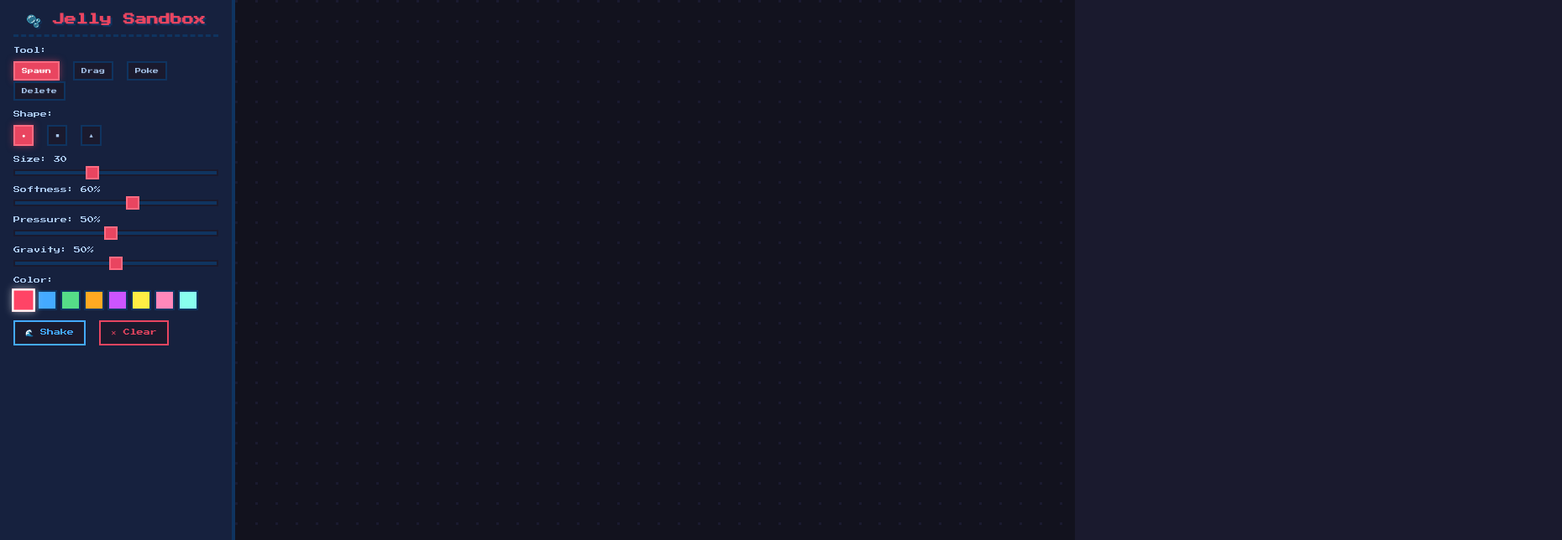
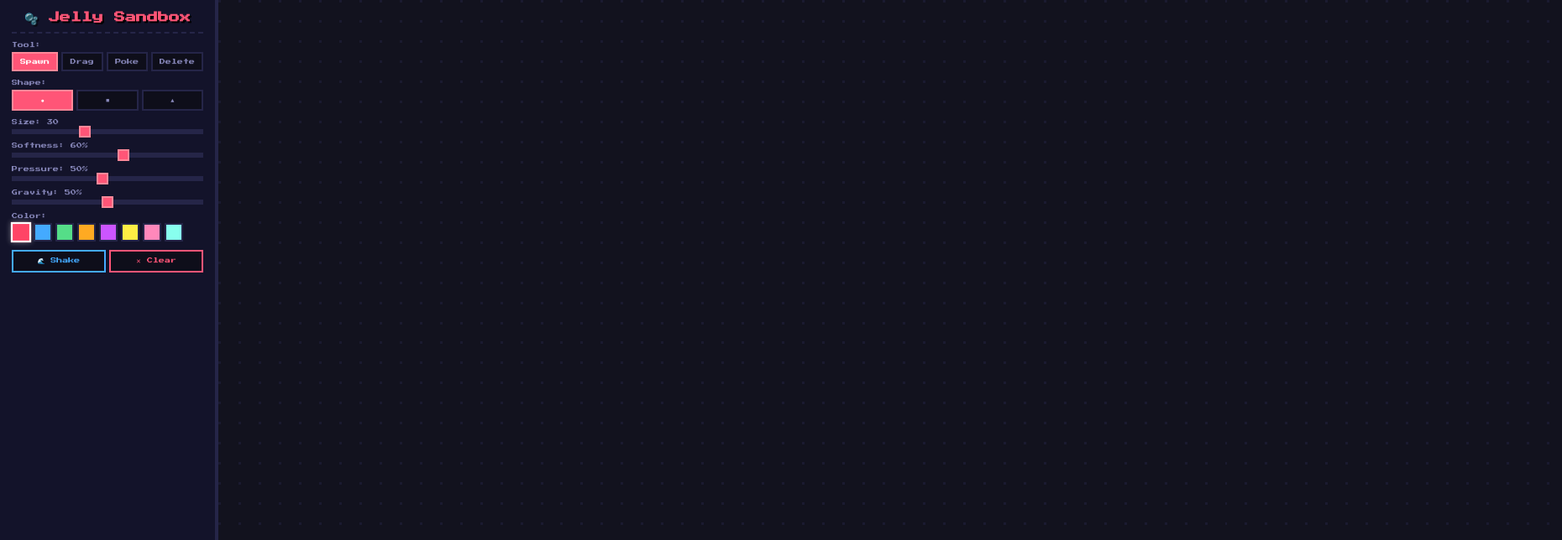
Before and after one commit to corrodedfridge-tech/SOFTJELLYPHYSICS, a plain HTML site: page index.html in a window 1280 px wide. Shown: the top 644 px of the page at 84% size, 1860 px wide, since content can reach past the window. Drawn offline with Linux system fonts and the light colour scheme.

Commit message:
Update style.css

```diff
--- a/style.css
+++ b/style.css
@@ -7,12 +7,13 @@
 }
 
 body {
-    background: #1a1a2e;
+    background: #0e0e1a;
     overflow: hidden;
     font-family: 'Press Start 2P', monospace;
     display: flex;
     user-select: none;
     -webkit-user-select: none;
+    height: 100vh;
 }
 
 #canvas {
@@ -24,70 +25,72 @@ body {
 }
 
 #ui {
-    width: 280px;
-    min-width: 280px;
-    background: #16213e;
-    border-right: 4px solid #0f3460;
-    padding: 16px;
+    width: 260px;
+    min-width: 260px;
+    background: #13132a;
+    border-right: 4px solid #252548;
+    padding: 14px;
     overflow-y: auto;
     display: flex;
     flex-direction: column;
-    gap: 12px;
-    z-index: 10;
+    gap: 10px;
     height: 100vh;
 }
 
 #ui h1 {
-    color: #e94560;
-    font-size: 14px;
+    color: #ff5577;
+    font-size: 13px;
     text-align: center;
-    text-shadow: 2px 2px #0f3460;
+    text-shadow: 2px 2px #000;
     padding-bottom: 8px;
-    border-bottom: 3px dashed #0f3460;
+    border-bottom: 2px dashed #252548;
 }
 
 .controls {
     display: flex;
     flex-direction: column;
-    gap: 12px;
+    gap: 10px;
 }
 
 .control-group {
     display: flex;
-    flex-wrap: wrap;
-    gap: 6px;
-    align-items: center;
+    flex-direction: column;
+    gap: 5px;
 }
 
 .control-group label {
-    color: #a7c5eb;
-    font-size: 8px;
-    width: 100%;
-    margin-bottom: 2px;
+    color: #8888bb;
+    font-size: 7px;
+}
+
+.btn-row {
+    display: flex;
+    gap: 4px;
+    flex-wrap: wrap;
 }
 
 .tool-btn, .shape-btn {
     font-family: 'Press Start 2P', monospace;
     font-size: 7px;
     padding: 6px 8px;
-    border: 2px solid #0f3460;
-    background: #1a1a2e;
-    color: #a7c5eb;
+    border: 2px solid #252548;
+    background: #0e0e1a;
+    color: #8888bb;
     cursor: pointer;
     transition: all 0.1s;
-    image-rendering: pixelated;
+    flex: 1;
+    text-align: center;
 }
 
 .tool-btn:hover, .shape-btn:hover {
-    background: #0f3460;
-    color: #fff;
+    background: #252548;
+    color: #ccccff;
 }
 
 .tool-btn.active, .shape-btn.active {
-    background: #e94560;
+    background: #ff5577;
     color: #fff;
-    border-color: #ff6b81;
-    box-shadow: 0 0 8px rgba(233, 69, 96, 0.5);
+    border-color: #ff8899;
 }
 
 .color-swatches {
@@ -97,109 +100,85 @@ body {
 }
 
 .color-btn {
-    width: 24px;
-    height: 24px;
-    border: 2px solid #0f3460;
+    width: 22px;
+    height: 22px;
+    border: 2px solid #252548;
     cursor: pointer;
-    transition: transform 0.1s;
     padding: 0;
 }
 
-.color-btn:hover {
-    transform: scale(1.2);
-}
-
+.color-btn:hover { transform: scale(1.15); }
 .color-btn.active {
     border-color: #fff;
-    box-shadow: 0 0 8px rgba(255,255,255,0.5);
-    transform: scale(1.15);
+    box-shadow: 0 0 6px rgba(255,255,255,0.4);
+    transform: scale(1.1);
 }
 
 input[type="range"] {
     width: 100%;
-    height: 8px;
+    height: 6px;
     -webkit-appearance: none;
     appearance: none;
-    background: #0f3460;
+    background: #252548;
     outline: none;
-    border: 2px solid #1a1a2e;
 }
 
 input[type="range"]::-webkit-slider-thumb {
     -webkit-appearance: none;
-    appearance: none;
-    width: 16px;
-    height: 16px;
-    background: #e94560;
+    width: 14px; height: 14px;
+    background: #ff5577;
     cursor: pointer;
-    border: 2px solid #ff6b81;
+    border: 2px solid #ff8899;
 }
 
 input[type="range"]::-moz-range-thumb {
-    width: 16px;
-    height: 16px;
-    background: #e94560;
+    width: 14px; height: 14px;
+    background: #ff5577;
     cursor: pointer;
-    border: 2px solid #ff6b81;
+    border: 2px solid #ff8899;
     border-radius: 0;
 }
 
 .danger-btn, .action-btn {
     font-family: 'Press Start 2P', monospace;
-    font-size: 8px;
-    padding: 8px 12px;
+    font-size: 7px;
+    padding: 7px 10px;
     border: 2px solid;
     cursor: pointer;
     flex: 1;
-    transition: all 0.1s;
+    text-align: center;
 }
 
 .danger-btn {
-    background: #1a1a2e;
-    color: #e94560;
-    border-color: #e94560;
+    background: #0e0e1a;
+    color: #ff5577;
+    border-color: #ff5577;
 }
-
-.danger-btn:hover {
-    background: #e94560;
-    color: #fff;
-}
+.danger-btn:hover { background: #ff5577; color: #fff; }
 
 .action-btn {
-    background: #1a1a2e;
+    background: #0e0e1a;
     color: #44aaff;
     border-color: #44aaff;
 }
-
-.action-btn:hover {
-    background: #44aaff;
-    color: #fff;
-}
+.action-btn:hover { background: #44aaff; color: #fff; }
 
 .hint {
-    color: #536878;
+    color: #444466;
     font-size: 6px;
     text-align: center;
-    line-height: 1.8;
+    line-height: 2;
     margin-top: auto;
     padding-top: 8px;
-    border-top: 2px dashed #0f3460;
+    border-top: 2px dashed #252548;
 }
 
 @media (max-width: 700px) {
-    body {
-        flex-direction: column;
-    }
+    body { flex-direction: column; }
     #ui {
-        width: 100%;
-        min-width: unset;
-        height: auto;
-        max-height: 45vh;
+        width: 100%; min-width: unset;
+        height: auto; max-height: 40vh;
         border-right: none;
-        border-bottom: 4px solid #0f3460;
-    }
-    #canvas {
-        width: 100%;
-        height: 55vh;
+        border-bottom: 4px solid #252548;
     }
 }
```
